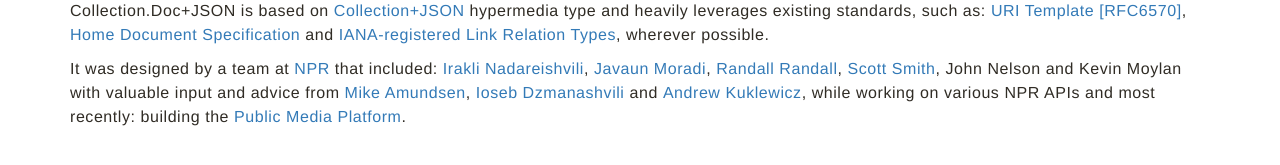
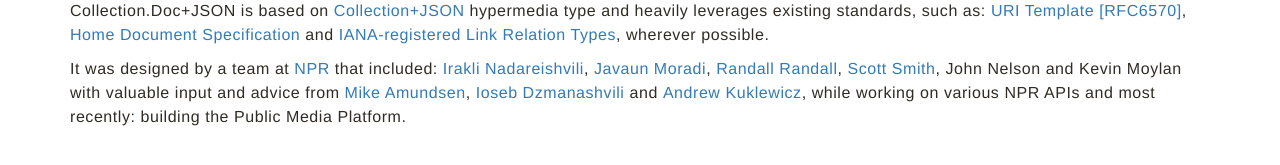
Before and after one commit to npr/cdoc-spec-site, a Jekyll site: the page built from index.md, in a window 1280 px wide. Shown: the part 450-615 px from the top of the page. Built offline with Jekyll 4.4.1, drawn with Linux system fonts in a browser that asks for light colours; nearby versions of some CDN libraries; some of the changed lines change nothing that is shown.

Commit message:
Removing defunct PMP link

```diff
--- a/index.md
+++ b/index.md
@@ -21,4 +21,4 @@
 
 Collection.Doc+JSON is based on [Collection+JSON](http://amundsen.com/media-types/collection/format/) hypermedia type and heavily leverages existing standards, such as: [URI Template [RFC6570]](http://tools.ietf.org/html/rfc6570), [Home Document Specification](http://tools.ietf.org/html/draft-nottingham-json-home-03) and [IANA-registered Link Relation Types](http://www.iana.org/assignments/link-relations/link-relations.xhtml), wherever possible.
 
-It was designed by a team at [NPR](https://www.npr.org) that included: [Irakli Nadareishvili](https://twitter.com/inadarei/), [Javaun Moradi](https://twitter.com/javaun), [Randall Randall](https://github.com/randallsquared), [Scott Smith](https://github.com/scottsmith130), John Nelson and Kevin Moylan with valuable input and advice from [Mike Amundsen](https://github.com/mamund), [Ioseb Dzmanashvili](https://github.com/ioseb) and [Andrew Kuklewicz](https://github.com/kookster), while working on various NPR APIs and most recently: building the [Public Media Platform](http://docs.pmp.io).
+It was designed by a team at [NPR](https://www.npr.org) that included: [Irakli Nadareishvili](https://twitter.com/inadarei/), [Javaun Moradi](https://twitter.com/javaun), [Randall Randall](https://github.com/randallsquared), [Scott Smith](https://github.com/scottsmith130), John Nelson and Kevin Moylan with valuable input and advice from [Mike Amundsen](https://github.com/mamund), [Ioseb Dzmanashvili](https://github.com/ioseb) and [Andrew Kuklewicz](https://github.com/kookster), while working on various NPR APIs and most recently: building the Public Media Platform.
```
